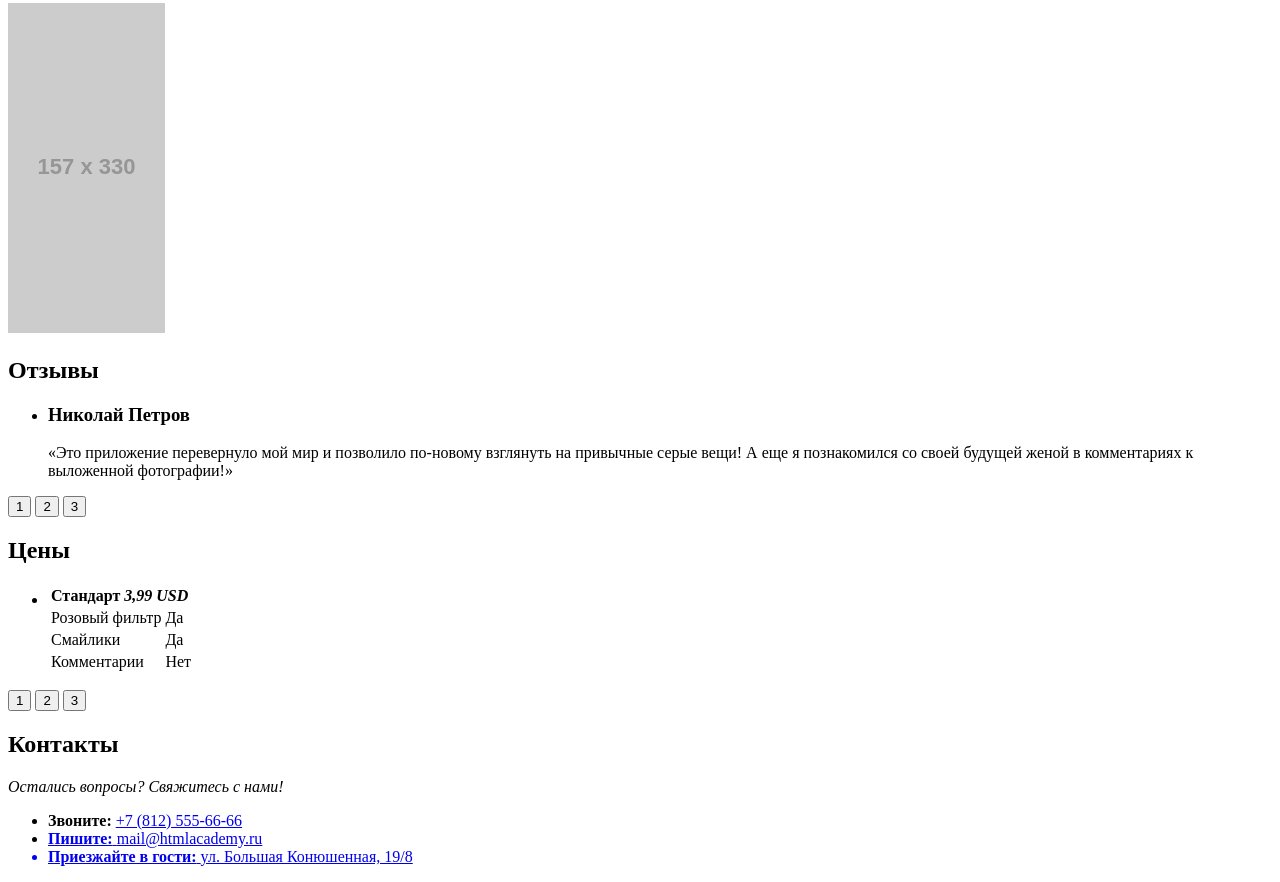
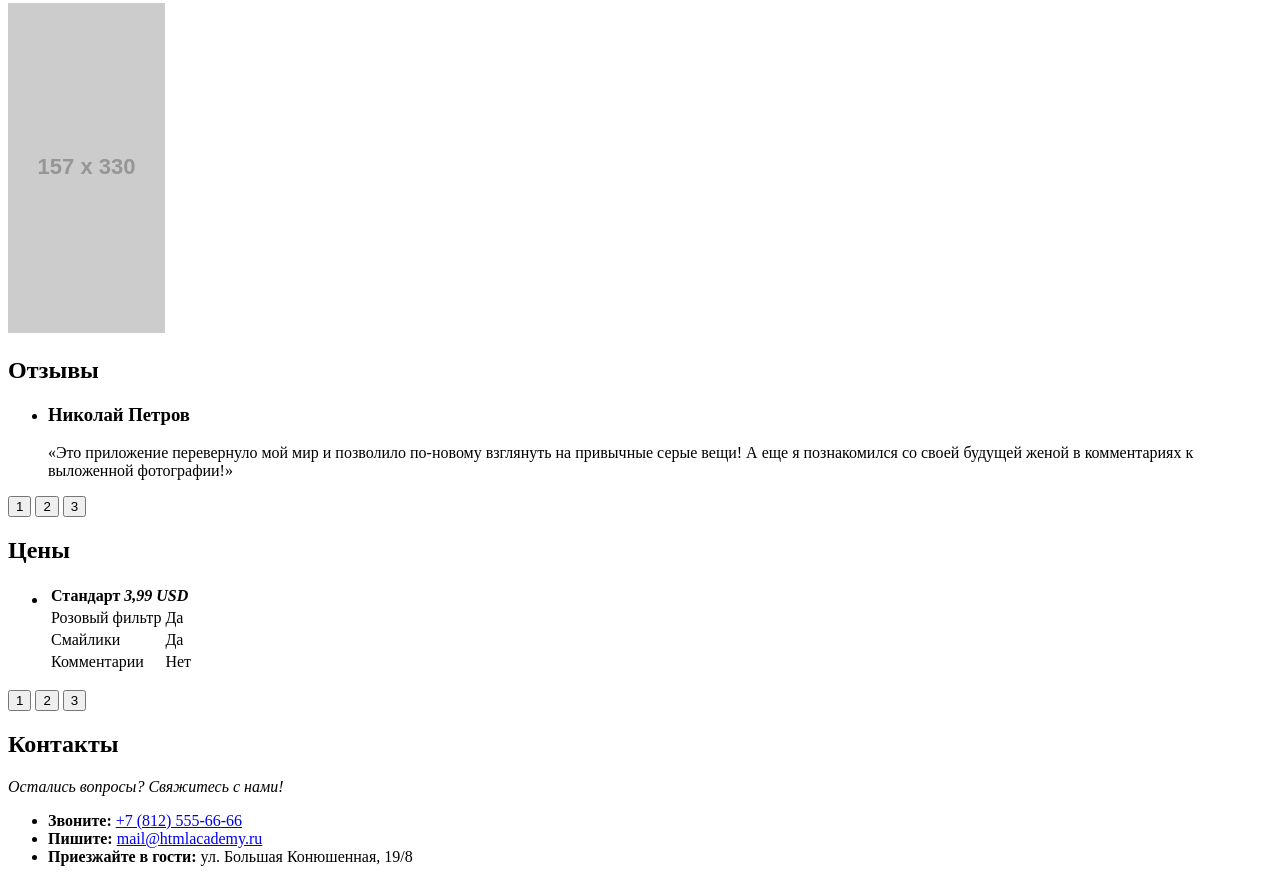
Before and after one commit to shcherban/565085-pink, a website: page source/index.html in a window 1280 px wide. Shown: the part 1208-2090 px from the top of the page. Drawn offline with Linux system fonts and the light colour scheme; placeholder pictures from the web are drawn by us.

Commit message:
исправил закрывающий тег в ссылках

```diff
--- a/source/index.html
+++ b/source/index.html
@@ -139,11 +139,11 @@
         <ul class="contacts__list">
           <li class="contacs__item">
             <b class="contacts__item-legend">Звоните:</b>
-            <a class="contacts__item-data" href="tel:+78125556666">+7 (812) 555-66-66</span>
+            <a class="contacts__item-data" href="tel:+78125556666">+7 (812) 555-66-66</a>
           </li>
           <li class="contacts__item">
             <b class="contacts__item-legend">Пишите:</b>
-            <a class="contacts__item-data" href="mailto:mail@htmlacademy.ru">mail@htmlacademy.ru</span>
+            <a class="contacts__item-data" href="mailto:mail@htmlacademy.ru">mail@htmlacademy.ru</a>
           </li>
           <li class="contacts__item">
             <b class="contacts__item-legend">Приезжайте в гости:</b>
```
